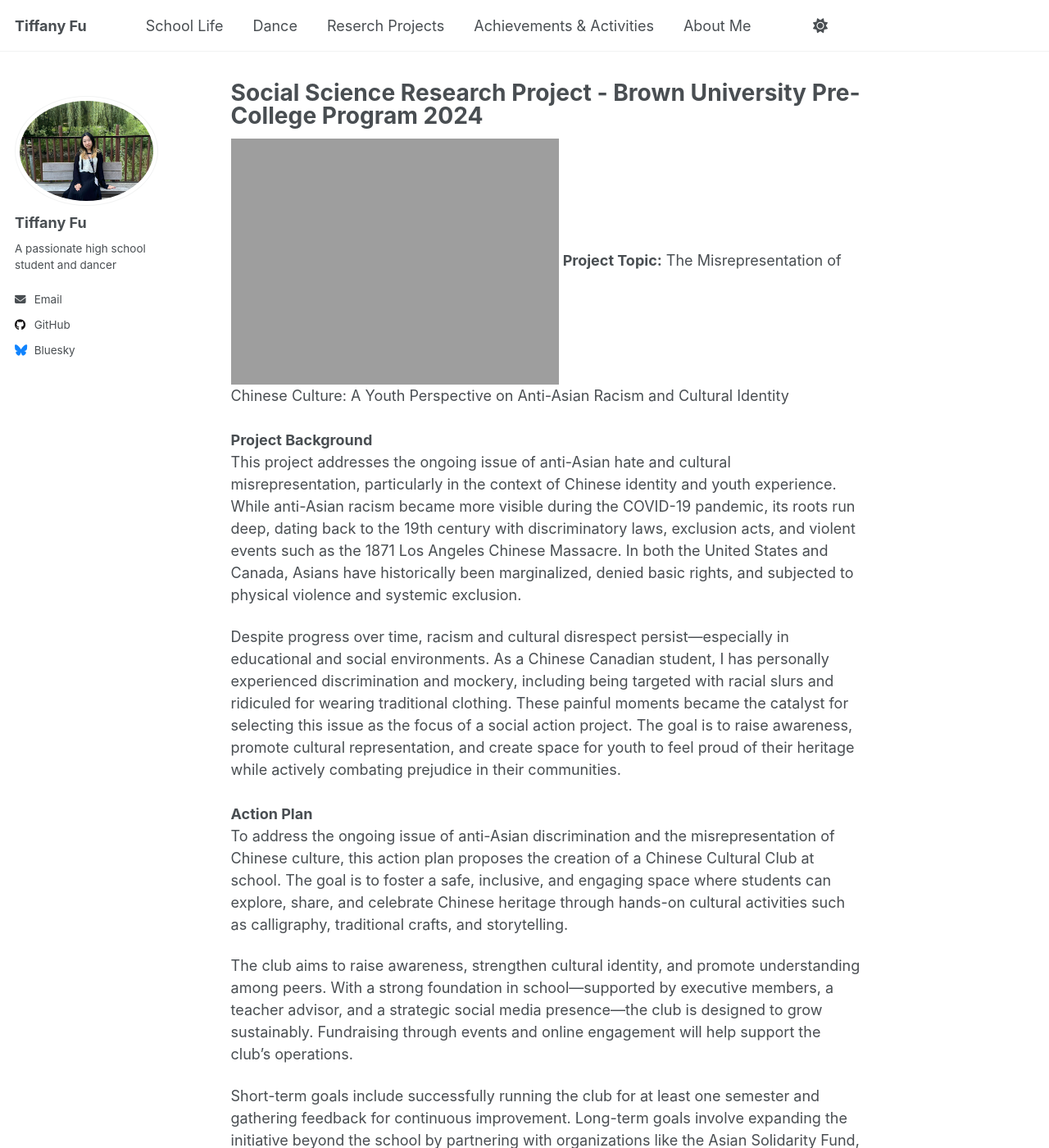
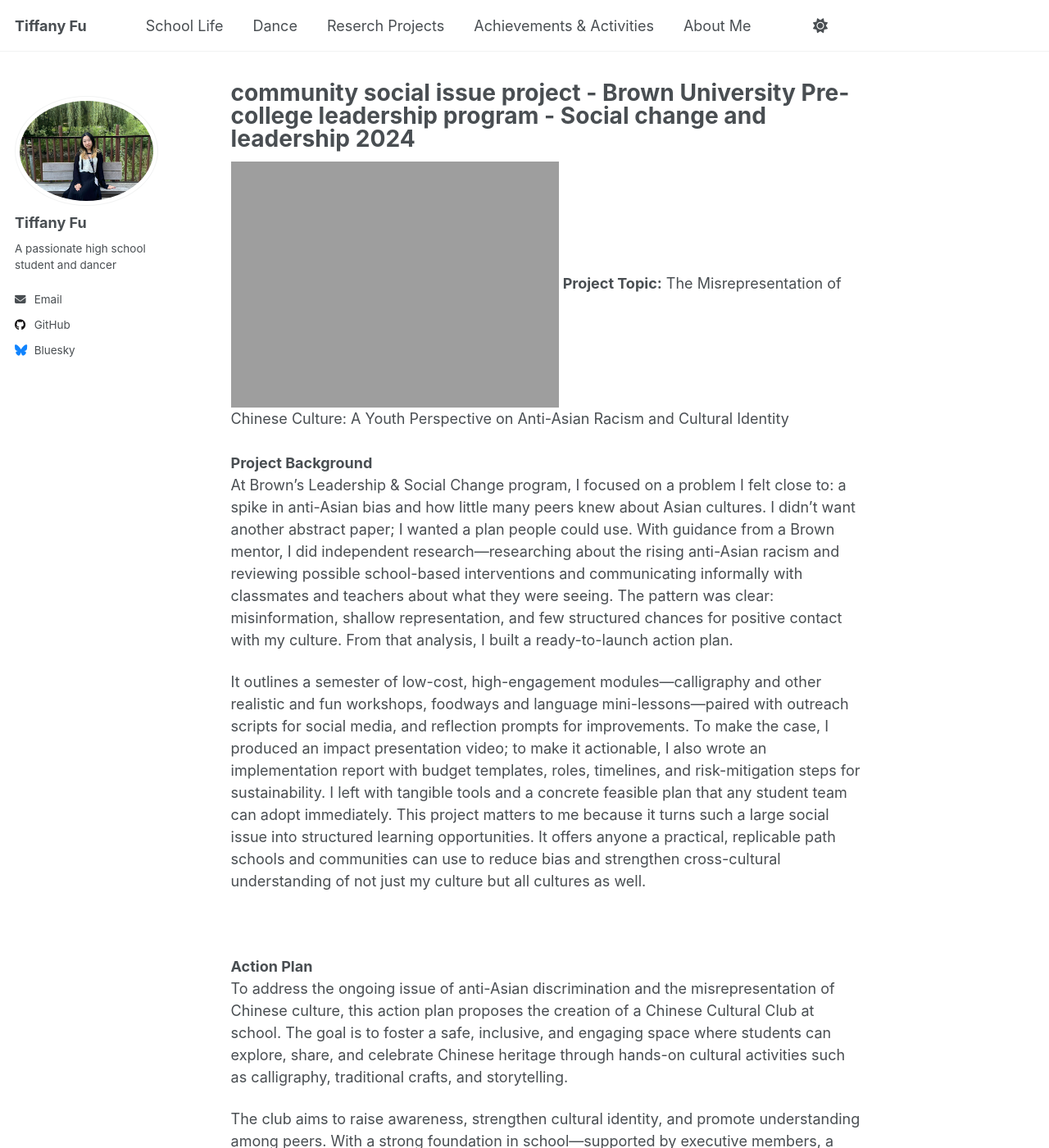
Before and after one commit to TiffanyJTFu/TiffanyFu, a Jekyll site: the page built from _teaching/02-SocialScienceResearchProject-1.md, in a window 1280 px wide and 1400 px high. Shown: the whole window at 82% size. Built offline with Jekyll 4.4.1, drawn with Linux system fonts in a browser that asks for light colours; a script that is not in the unit is left out.

Commit message:
Revise project title and enhance background details
Updated project title and enhanced project background to clarify focus on anti-Asian racism and cultural representation. Added details about the action plan and its implementation for fostering cultural understanding.

```diff
--- a/_teaching/02-SocialScienceResearchProject-1.md
+++ b/_teaching/02-SocialScienceResearchProject-1.md
@@ -1,5 +1,5 @@
 ---
-title: "Social Science Research Project - Brown University Pre-College Program 2024"
+title: "community social issue project - Brown University Pre-college leadership program - Social change and leadership 2024"
 collection: teaching
 type: ""
 permalink: /teaching/SocialScienceResearchProject-1
@@ -9,9 +9,10 @@ paperurl: 'https://tiffanyjtfu.github.io/TiffanyFu/files/Step 8B_ Action plan Fi
 ![SocialScience01](https://tiffanyjtfu.github.io/TiffanyFu/images/socialsciencebrown.png)
 **Project Topic:** The Misrepresentation of Chinese Culture: A Youth Perspective on Anti-Asian Racism and Cultural Identity
 <br><br>**Project Background**
-<br>This project addresses the ongoing issue of anti-Asian hate and cultural misrepresentation, particularly in the context of Chinese identity and youth experience. While anti-Asian racism became more visible during the COVID-19 pandemic, its roots run deep, dating back to the 19th century with discriminatory laws, exclusion acts, and violent events such as the 1871 Los Angeles Chinese Massacre. In both the United States and Canada, Asians have historically been marginalized, denied basic rights, and subjected to physical violence and systemic exclusion.
+<br>At Brown’s Leadership & Social Change program, I focused on a problem I felt close to: a spike in anti-Asian bias and how little many peers knew about Asian cultures. I didn’t want another abstract paper; I wanted a plan people could use. With guidance from a Brown mentor, I did independent research—researching about the rising anti-Asian racism and reviewing possible school-based interventions and communicating informally with classmates and teachers about what they were seeing. The pattern was clear: misinformation, shallow representation, and few structured chances for positive contact with my culture. From that analysis, I built a ready-to-launch action plan.
 
-Despite progress over time, racism and cultural disrespect persist—especially in educational and social environments. As a Chinese Canadian student, I has personally experienced discrimination and mockery, including being targeted with racial slurs and ridiculed for wearing traditional clothing. These painful moments became the catalyst for selecting this issue as the focus of a social action project. The goal is to raise awareness, promote cultural representation, and create space for youth to feel proud of their heritage while actively combating prejudice in their communities.
+It outlines a semester of low-cost, high-engagement modules—calligraphy and other realistic and fun workshops, foodways and language mini-lessons—paired with outreach scripts for social media, and reflection prompts for improvements. To make the case, I produced an impact presentation video; to make it actionable, I also wrote an implementation report with budget templates, roles, timelines, and risk-mitigation steps for sustainability. I left with tangible tools and a concrete feasible plan that any student team can adopt immediately. This project matters to me because it turns such a large social issue into structured learning opportunities. It offers anyone a practical, replicable path schools and communities can use to reduce bias and strengthen cross-cultural understanding of not just my culture but all cultures as well.
+
 <br><br>**Action Plan**
 <br>To address the ongoing issue of anti-Asian discrimination and the misrepresentation of Chinese culture, this action plan proposes the creation of a Chinese Cultural Club at school. The goal is to foster a safe, inclusive, and engaging space where students can explore, share, and celebrate Chinese heritage through hands-on cultural activities such as calligraphy, traditional crafts, and storytelling.
 
```
